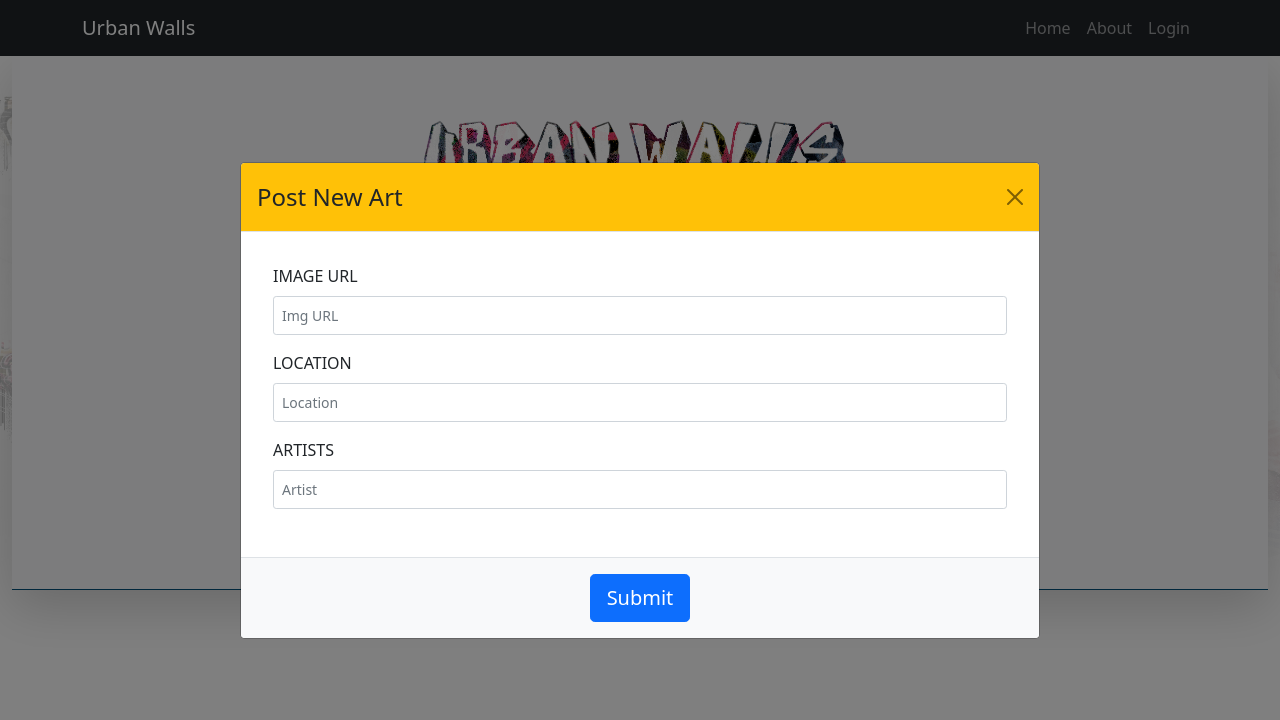
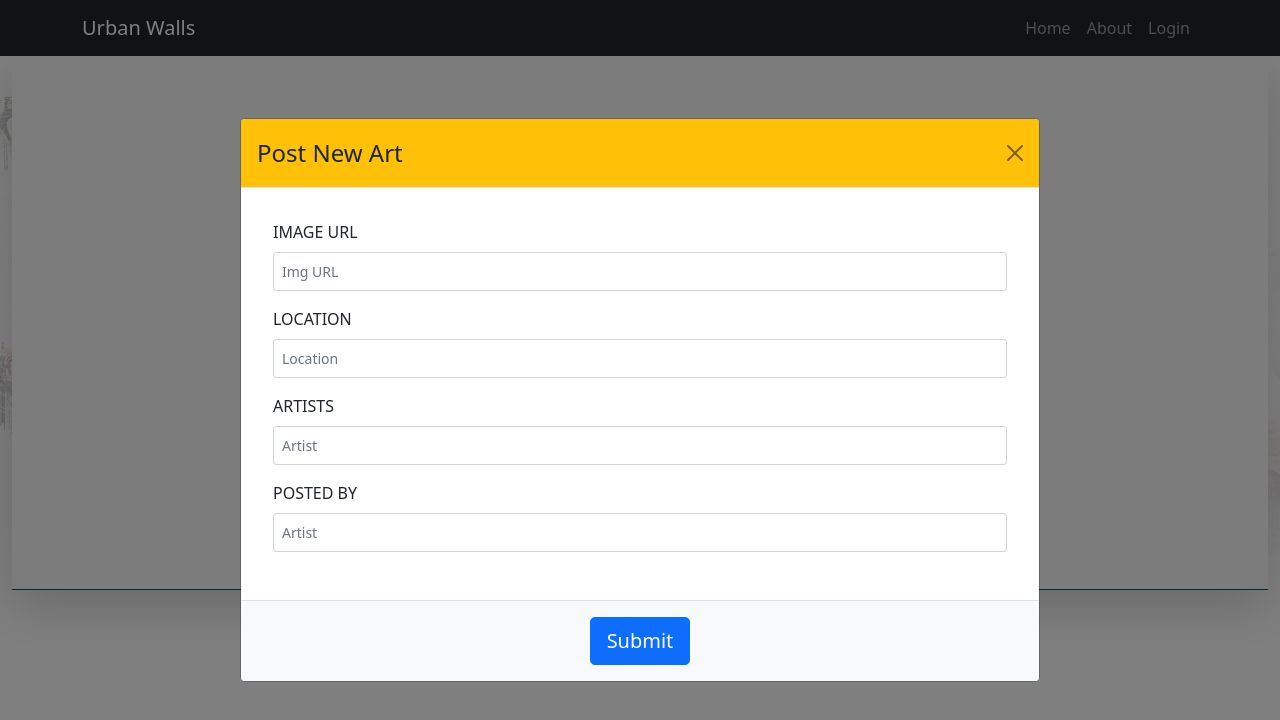
Before and after one commit to mbz7/Urban-Walls-FrontEnd, a React (Create React App) app in the folder my-app/: page / in a window 1280 px wide. Both pictures are taken after typing "Sample" into the empty fields and a click on the button "Create Post". Shown: the top 720 px of the page. Built offline with nearby package versions, Linux system fonts and the light colour scheme; no server answers.

Commit message:
Fixed new post and cleaned up unused code

```diff
--- a/my-app/src/components/CardList.js
+++ b/my-app/src/components/CardList.js
@@ -1,6 +1,6 @@
-import React, { useEffect, useState } from "react";
+import React from "react";
 import Cards from "./Cards";
-import { Container, Row, Col } from "react-bootstrap";
+import { Col } from "react-bootstrap";
 
 function CardList({ posts, setPosts }) {
   const renderPosts = (l) => (
--- a/my-app/src/components/Cards.js
+++ b/my-app/src/components/Cards.js
@@ -4,19 +4,10 @@ import {
   Button,
   Card,
   Container,
-  Row,
   Col,
-  Text,
-  Nav,
-  Accordion,
 } from "react-bootstrap";
 
 function Cards({
-  artist,
-  photo,
-  location,
-  date,
-  likes,
   posts,
   setPosts,
   post,
@@ -97,7 +88,7 @@ function Cards({
             </button>
             <Card.Title>
               <h3 className="text-uppercase mt-2">{post.artist}</h3>
-              <p>User: {post.user.user_name}</p>
+              {/* <p>User: {post.user.user_name}</p> */}
               <b>{post.location}</b>
             </Card.Title>
             <hr></hr>
--- a/my-app/src/components/Home.js
+++ b/my-app/src/components/Home.js
@@ -6,11 +6,10 @@ import NewPost from "./NewPost";
 function Home() {
   const [posts, setPosts] = useState([]);
   const [newPost, setNewPost] = useState({});
-  const [loggedIn, setLoggedIn] = useState(false);
   const [search, setSearch] = useState("");
 
   useEffect(() => {
-    console.log("hi");
+    console.log("new main get");
     fetch("http://localhost:9292/post")
       .then((r) => r.json())
       .then((data) => setPosts(data));
--- a/my-app/src/components/NewPost.js
+++ b/my-app/src/components/NewPost.js
@@ -6,6 +6,7 @@ export default function NewPost({ setNewPost }) {
   const [location, setLocation] = useState("");
   const [img, setImg] = useState("");
   const [artist, setArtist] = useState("");
+  const [user, setUser] = useState("");
   const handleClose = () => setShow(false);
   const handleShow = () => setShow(true);
 
@@ -19,17 +20,22 @@ export default function NewPost({ setNewPost }) {
         photo_url: img,
         location: location,
         artist: artist,
+        user_name: user,
       }),
     })
       .then((r) => r.json())
       .then((post) => setNewPost(post));
-
     handleClose();
   }
 
   return (
     <div>
-      <Button variant="success" size="lg" className="mt-3 new-post-btn" onClick={handleShow}>
+      <Button
+        variant="success"
+        size="lg"
+        className="mt-3 new-post-btn"
+        onClick={handleShow}
+      >
         {" "}
         Create Post{" "}
       </Button>
@@ -45,7 +51,7 @@ export default function NewPost({ setNewPost }) {
         </Modal.Header>
         <Modal.Body>
           <Modal.Body>
-          <Form.Label htmlFor="inputPassword5">IMAGE URL</Form.Label>
+            <Form.Label htmlFor="inputPassword5">IMAGE URL</Form.Label>
             <Form.Control
               onChange={(e) => setImg(e.target.value)}
               size="sm"
@@ -69,10 +75,22 @@ export default function NewPost({ setNewPost }) {
               placeholder="Artist"
               className="p-2 mb-3"
             />
+            <Form.Label htmlFor="inputPassword5">POSTED BY</Form.Label>
+            <Form.Control
+              onChange={(e) => setUser(e.target.value)}
+              size="sm"
+              type="text"
+              placeholder="Artist"
+              className="p-2 mb-3"
+            />
           </Modal.Body>
         </Modal.Body>
         <Modal.Footer className="bg-light btn-large">
-          <Button className=" mx-auto btn-lg" variant="primary" onClick={handleSubmit}>
+          <Button
+            className=" mx-auto btn-lg"
+            variant="primary"
+            onClick={handleSubmit}
+          >
             Submit
           </Button>
         </Modal.Footer>
```
